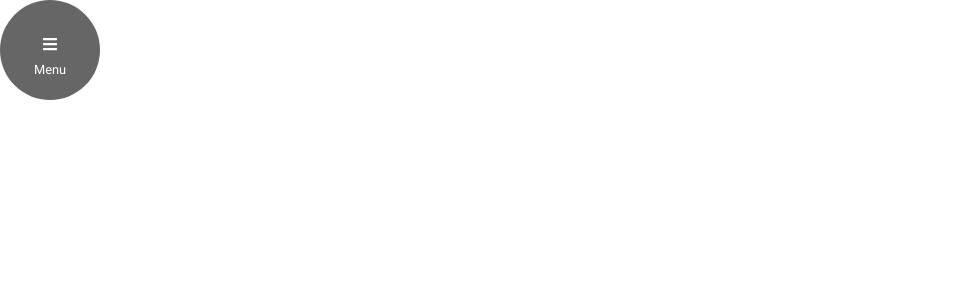
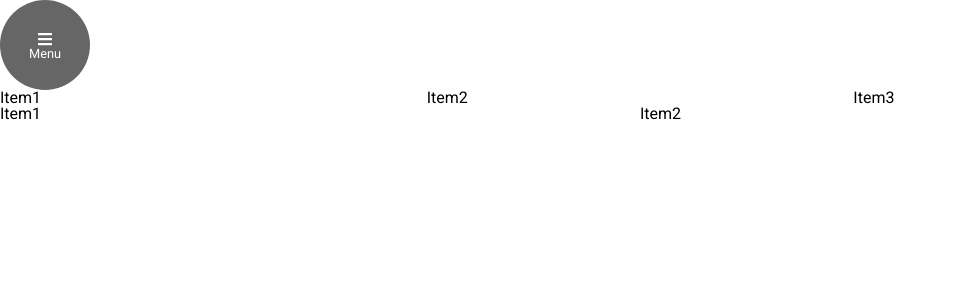
Before and after one commit to andrewstanton/poc-digital-menu, a Next.js app: page / in a window 1280 px wide. Shown: the top 300 px of the page, without its empty margins (0-957 px from the left). Built offline with nearby package versions, Linux system fonts and the light colour scheme.

Commit message:
Setting up menu grid size

```diff
--- a/components/molecules/NavButton/index.tsx
+++ b/components/molecules/NavButton/index.tsx
@@ -3,11 +3,13 @@ import styled from "styled-components";
 import { FontAwesomeIcon } from "@fortawesome/react-fontawesome";
 import { faBars } from "@fortawesome/free-solid-svg-icons";
 
-interface INavButtonProps {}
+interface INavButtonProps {
+  onClick?: React.MouseEventHandler<HTMLButtonElement> | undefined;
+}
 
 const ButtonStyle = styled.button`
-  height: 100px;
-  width: 100px;
+  height: 90px;
+  width: 90px;
   background: #666;
   color: #fff;
   padding: 0;
@@ -21,7 +23,7 @@ const ButtonStyle = styled.button`
   cursor: pointer;
 
   svg {
-    height: 38px;
+    width: 35%;
   }
 
   &:hover {
@@ -33,13 +35,13 @@ const ButtonStyle = styled.button`
 export const NavLabel = styled.p`
   padding: 0;
   margin: 0;
-  font-size: 0.8rem;
+  font-size: 80%;
   display: block;
   line-height: 80%;
 `;
 
-export const NavButton: React.FC<INavButtonProps> = () => (
-  <ButtonStyle>
+export const NavButton: React.FC<INavButtonProps> = ({ onClick }) => (
+  <ButtonStyle onClick={onClick}>
     <div>
       <FontAwesomeIcon icon={faBars} />
       <NavLabel>Menu</NavLabel>
--- a/pages/index.tsx
+++ b/pages/index.tsx
@@ -1,8 +1,27 @@
+import React from "react";
+import styled from "styled-components";
+
 import { NavButton, Layout } from "../components";
 
-const IndexPage = () => (
+const MenuTop = styled.section`
+  display: grid;
+  grid-template-columns: 1fr 1fr 1fr;
+`;
+
+const MenuBottom = styled.section`
+  display: grid;
+  grid-template-columns: 1fr 1fr;
+`;
+
+const IndexPage: React.FC<{}> = () => (
   <Layout title="Menu View Example">
     <NavButton />
+    <MenuTop>
+      <div>Item1</div> <div>Item2</div> <div>Item3</div>
+    </MenuTop>
+    <MenuBottom>
+      <div>Item1</div> <div>Item2</div>
+    </MenuBottom>
   </Layout>
 );
 
```
